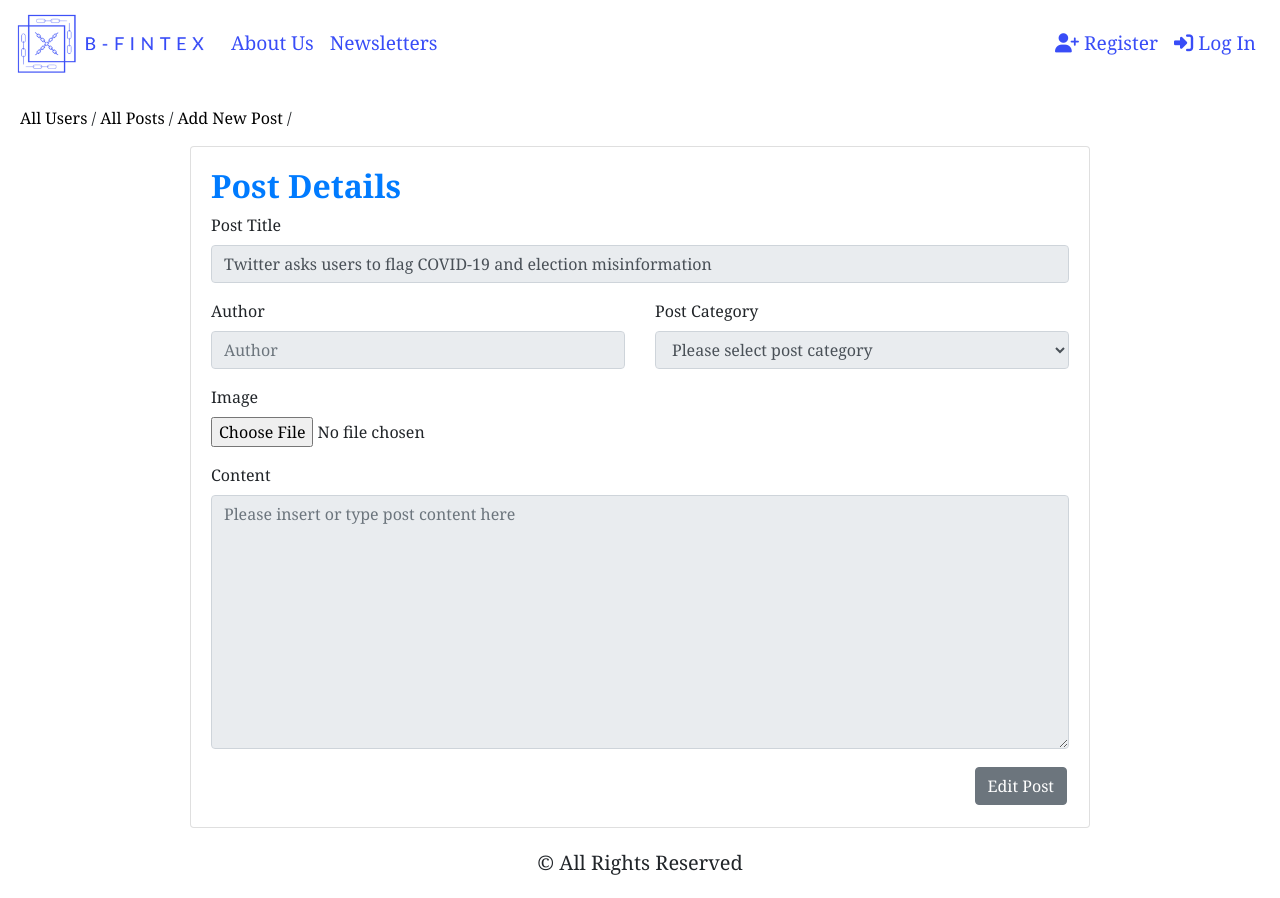
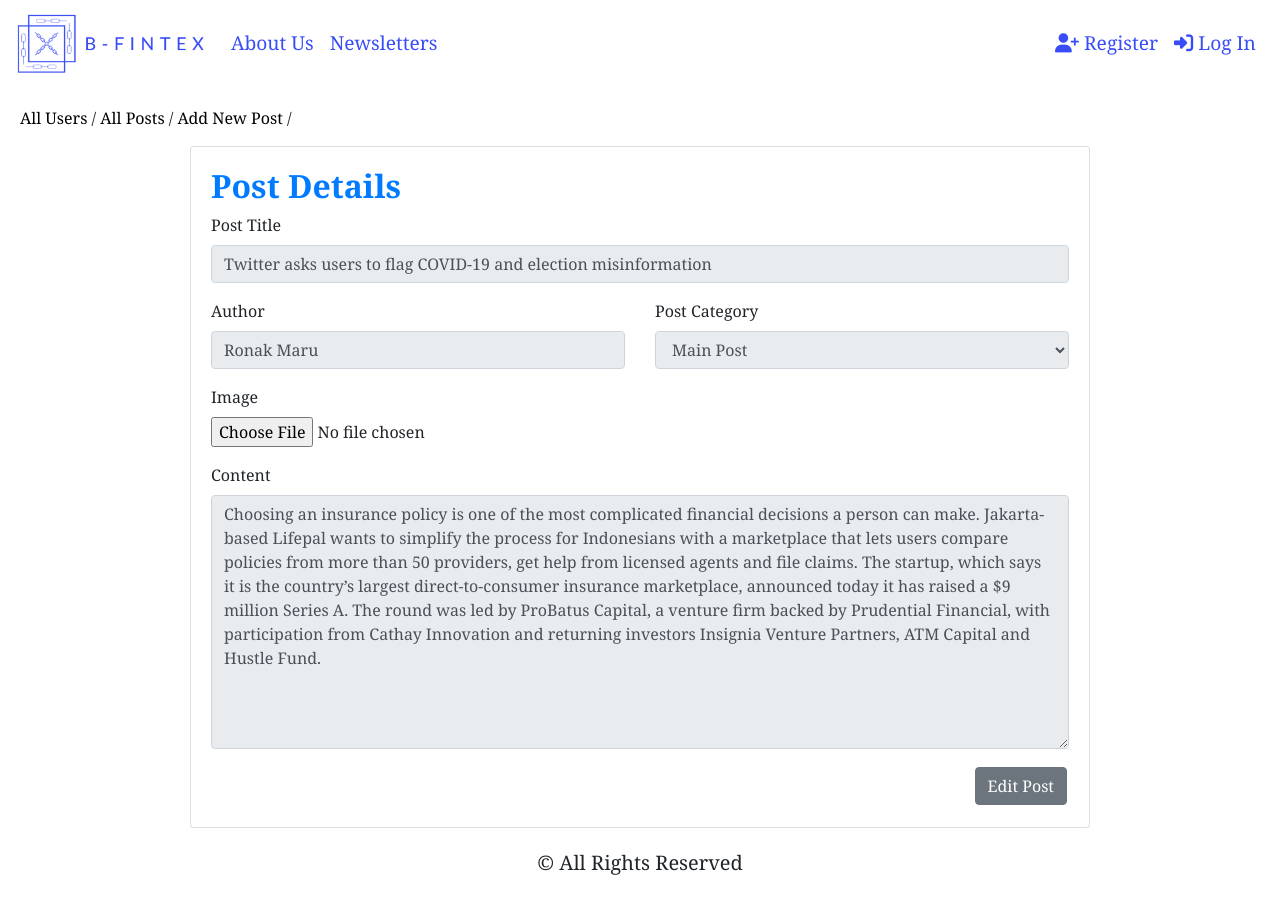
Before and after one commit to Damirbey/B-FINTEX, a React (Create React App) app: page /post/1 in a window 1280 px wide. Built offline with nearby package versions, Linux system fonts and the light colour scheme.

Commit message:
Post Detail almost done

```diff
--- a/src/components/AdminPanel/Posts/PostDetail/PostDetail.js
+++ b/src/components/AdminPanel/Posts/PostDetail/PostDetail.js
@@ -13,17 +13,11 @@ const PostDetail = (props)=>{
     const [successBox, setSuccessBox] = useState(false);
     const [errorBox, setErrorBox] = useState(false)
     const [displayMessage, setDisplayMessage] = useState('');
-    const [updateBtnAvailable, setUpdateBtn] = useState(false);
-    const [receivedPost,setReceivedPost] = useState('');
-    var post;
+    const [editMode, setEditMode] = useState(false);
+
     /**Fetching the selected post from the server */
-    useEffect(()=>{
-         post = posts.filter((post)=>{
-            return post.id === props.match.params.id;
-        })
-        setReceivedPost(post[0]);
-    },[])
-    console.log(post);
+    var receivedPost = posts.filter((post)=>{
+        return post.id === props.match.params.id;})
 
     /** Declaring onChange functions for every field on the form */
     const onTitleChange = (event)=>{
@@ -70,6 +64,13 @@ const PostDetail = (props)=>{
         }
         document.querySelector(".editableCategory").disabled = false;
     }
+    const disableFields=()=>{
+        var numberOfEditableFields = document.querySelectorAll(".editable").length;
+        for(var i = 0; i < numberOfEditableFields; i++){
+            document.querySelectorAll(".editable")[i].readOnly = true;
+        }
+        document.querySelector(".editableCategory").disabled = true;
+    }
     /**A function that checks if any field is missing the user input  */
     const allFieldsHaveInput=()=>{
         var errorCount=0;
@@ -109,7 +110,9 @@ const PostDetail = (props)=>{
             setSuccessBox(true);
             setErrorBox(false);
             setDisplayMessage('Post updated successfully');
-            setUpdateBtn(false);
+            setEditMode(false);
+            disableFields();
+
         }else{
             setErrorBox(true);
             setSuccessBox(false);
@@ -118,7 +121,7 @@ const PostDetail = (props)=>{
     }
     /**Enabling the update button when the edit button is clicked */
     const onEditClick = ()=>{
-        setUpdateBtn(true);
+        setEditMode(true);
         enableFields();
     }
 
@@ -149,14 +152,14 @@ const PostDetail = (props)=>{
                                 <div className="col-xl-12 col-lg-12 col-md-12 col-sm-6 col-12">
                                     <div className="form-group" >
                                         <label htmlFor="postTitle">Post Title</label>
-                                        <input type="text" className="form-control editable" id="postTitle" placeholder="Title" onChange={onTitleChange} readOnly value={receivedPost.title}/>
+                                        <input type="text" className="form-control editable" id="postTitle" placeholder="Title" onChange={onTitleChange} readOnly value={receivedPost[0].title}/>
                                     </div>
                                 </div>
 
                                 <div className="col-xl-6 col-lg-6 col-md-6 col-sm-6 col-12">
                                     <div className="form-group">
                                         <label htmlFor="author">Author</label>
-                                        <input type="text" className="form-control editable" id="author" placeholder="Author" onChange={onAuthorChange} readOnly/>
+                                        <input type="text" className="form-control editable" id="author" placeholder="Author" onChange={onAuthorChange} readOnly value={receivedPost[0].author}/>
                                     </div>
                                 </div>
 
@@ -165,9 +168,21 @@ const PostDetail = (props)=>{
                                         <label htmlFor="category">Post Category</label>
                                         <select type="text" className="form-control editableCategory" id="category" onChange={onCategoryChange} disabled>
                                             <option value="">Please select post category</option>
-                                            <option value="Main Post">Main Post</option>
-                                            <option value="Side Post">Side Post</option>
-                                            <option value="Bottom Post">Bottom Post</option>
+                                            {receivedPost[0].category=="Main Post"?
+                                                <option value="Main Post" selected>Main Post</option>
+                                                :
+                                                <option value="Main Post">Main Post</option>
+                                            }
+                                            {receivedPost[0].category=="Side Post"?
+                                                <option value="Side Post" selected>Side Post</option>
+                                                :
+                                                <option value="Side Post">Side Post</option>
+                                            }
+                                            {receivedPost[0].category=="Bottom Post"?
+                                                <option value="Bottom Post" selected>Bottom Post</option>
+                                                :
+                                                <option value="Bottom Post">Bottom Post</option>
+                                            }
                                         </select>
                                     </div>
                                 </div>
@@ -182,7 +197,7 @@ const PostDetail = (props)=>{
                                 <div className="col-xl-12 col-lg-12 col-md-12 col-sm-12 col-12">
                                     <div className="form-group">
                                         <label htmlFor="postContent">Content</label>
-                                        <textarea type="text" className="form-control editable" id="postContent" rows="10" placeholder="Please insert or type post content here" onChange={onContentChange} readOnly></textarea>
+                                        <textarea type="text" className="form-control editable" id="postContent" rows="10" placeholder="Please insert or type post content here" onChange={onContentChange} readOnly value={receivedPost[0].content}></textarea>
                                     </div>
                                 </div>
 
@@ -192,7 +207,7 @@ const PostDetail = (props)=>{
                                 <div className="col-xl-12 col-lg-12 col-md-12 col-sm-12 col-12">
                                     <div className="text-right">
                                         {
-                                            updateBtnAvailable ?
+                                            editMode ?
                                             <button type="button" id="submit" name="submit" className="btn btn-primary" onClick={onUpdateClicked}> Update Post </button>
                                             :
                                             <button type="button" id="submit" name="submit" className="btn btn-secondary" onClick={onEditClick}> Edit Post </button>
--- a/src/components/HomeScreen/HomeScreen.js
+++ b/src/components/HomeScreen/HomeScreen.js
@@ -8,7 +8,7 @@ import {posts} from '../../data';
 function HomeScreen()
 {
     const mainPost = posts.filter((post)=>{
-        return post.category === 'Main';
+        return post.category === 'Main Post';
     })
     const sidePosts = posts.filter((post)=>{
         return post.category === 'Side Post'
--- a/src/data.js
+++ b/src/data.js
@@ -5,7 +5,7 @@ const posts = [
         content : "Choosing an insurance policy is one of the most complicated financial decisions a person can make. Jakarta-based Lifepal wants to simplify the process for Indonesians with a marketplace that lets users compare policies from more than 50 providers, get help from licensed agents and file claims. The startup, which says it is the country’s largest direct-to-consumer insurance marketplace, announced today it has raised a $9 million Series A. The round was led by ProBatus Capital, a venture firm backed by Prudential Financial, with participation from Cathay Innovation and returning investors Insignia Venture Partners, ATM Capital and Hustle Fund.",
         author : "Ronak Maru",
         publishedDate : "August 15,2021",
-        category:"Main",
+        category:"Main Post",
         image : "/images/news/adobe.png"
     },
     {
```
